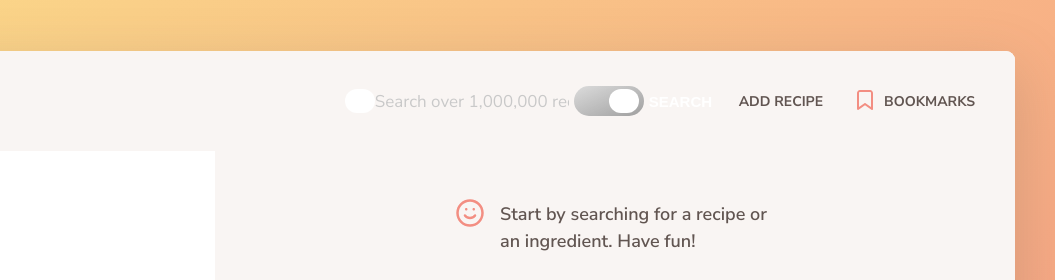
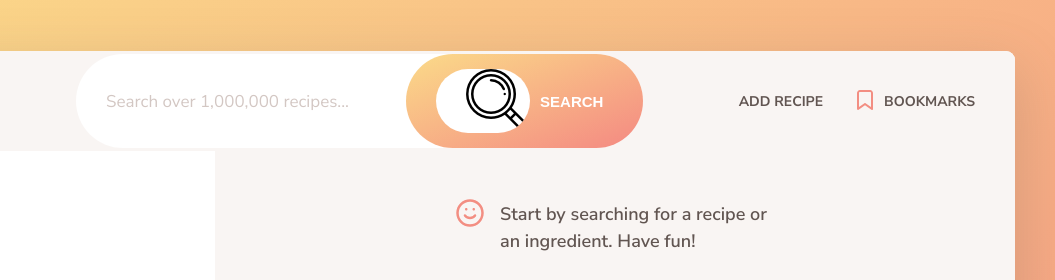
Before and after one commit to pranathigr11/final, a website built with Parcel: page index.html in a window 1280 px wide. Shown: the top 280 px of the page, 225-1280 px from the left. Built offline with nearby package versions, Linux system fonts and the light colour scheme; no server answers.

Commit message:
search imgggg

```diff
--- a/src/sass/_header.scss
+++ b/src/sass/_header.scss
@@ -21,11 +21,7 @@
   align-items: center;
   padding-left: 3rem;
   transition: all 0.3s;
-   width: 24px;       /* Set desired width */
-  height: 24px;      /* Set desired height */
-  cursor: pointer;   /* Makes it look clickable */
-  margin: 5px;       /* Optional spacing */
-  filter: grayscale(100%); /* Optional visual effect */
+
   &:focus-within {
     transform: translateY(-2px);
     box-shadow: 0 0.7rem 3rem rgba($color-grey-dark-1, 0.08);
```
